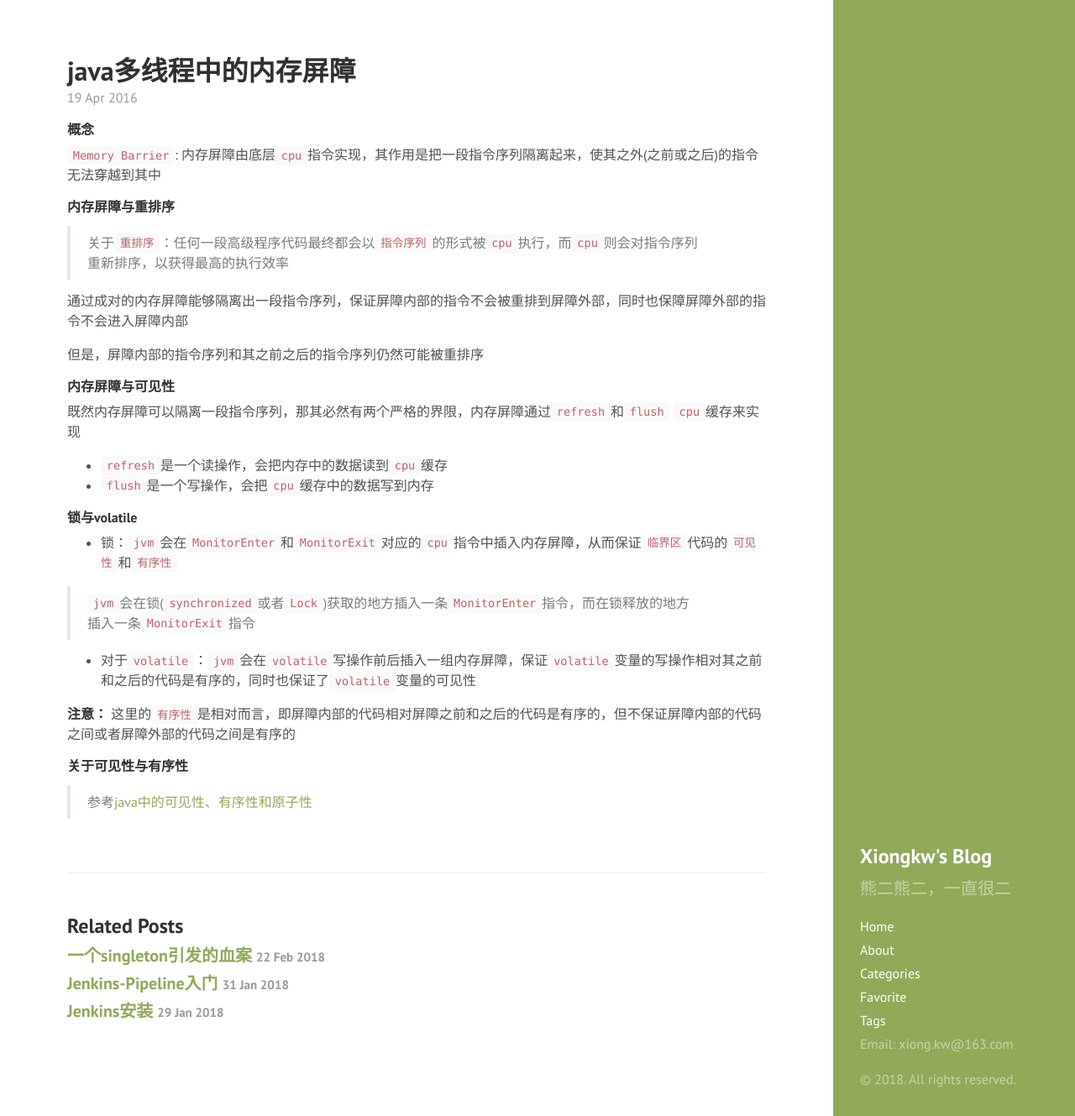
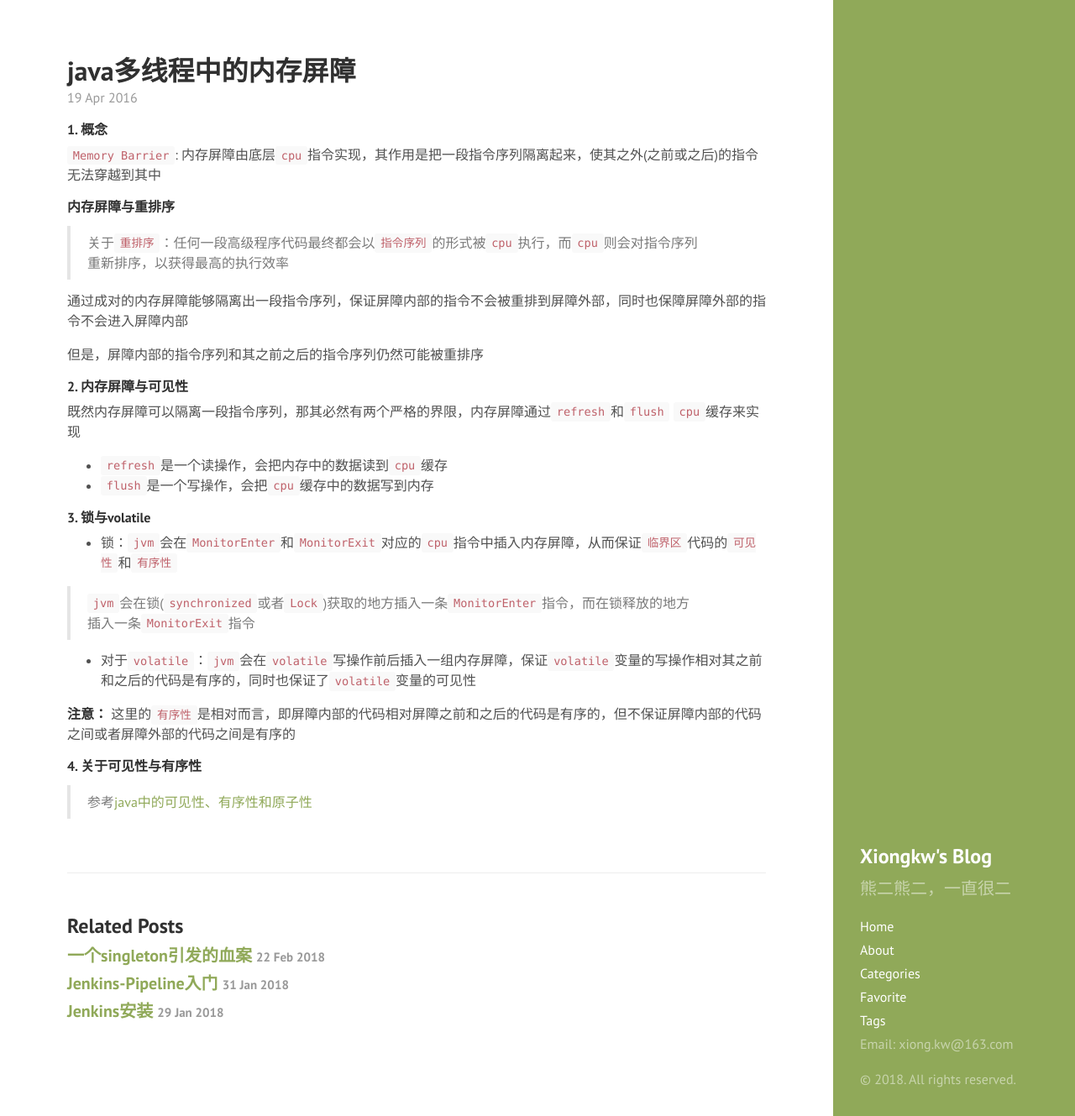
Before and after one commit to xiongkw/xiongkw.github.io, a Jekyll site: the page built from _posts/2016-04-19-java-memory-barrier.md, in a window 1280 px wide and 1329 px high. Shown: the whole window at 84% size. Built offline with Jekyll 4.4.1, drawn with Linux system fonts in a browser that asks for light colours.

Commit message:
memory barrier

```diff
--- a/_posts/2016-04-19-java-memory-barrier.md
+++ b/_posts/2016-04-19-java-memory-barrier.md
@@ -5,7 +5,7 @@ categories: [编程, java]
 tags: [synchronized, volatile, memory barrier]
 ---
 
-#### 概念
+#### 1. 概念
 
 `Memory Barrier`: 内存屏障由底层`cpu`指令实现，其作用是把一段指令序列隔离起来，使其之外(之前或之后)的指令无法穿越到其中
 
@@ -17,14 +17,14 @@ tags: [synchronized, volatile, memory barrier]
 
 但是，屏障内部的指令序列和其之前之后的指令序列仍然可能被重排序
 
-#### 内存屏障与可见性
+#### 2. 内存屏障与可见性
 
 既然内存屏障可以隔离一段指令序列，那其必然有两个严格的界限，内存屏障通过`refresh`和`flush` `cpu`缓存来实现
 
 * `refresh`是一个读操作，会把内存中的数据读到`cpu`缓存
 * `flush`是一个写操作，会把`cpu`缓存中的数据写到内存
 
-#### 锁与volatile
+#### 3. 锁与volatile
 
 * 锁：`jvm`会在`MonitorEnter`和`MonitorExit`对应的`cpu`指令中插入内存屏障，从而保证`临界区`代码的`可见性`和`有序性`
 
@@ -34,6 +34,6 @@ tags: [synchronized, volatile, memory barrier]
 
 **注意：** 这里的`有序性`是相对而言，即屏障内部的代码相对屏障之前和之后的代码是有序的，但不保证屏障内部的代码之间或者屏障外部的代码之间是有序的
 
-#### 关于可见性与有序性
+#### 4. 关于可见性与有序性
 
 > 参考[java中的可见性、有序性和原子性]({{ site.url}}/2016/06/28/java-visibility-ordering-atomic/)
```
